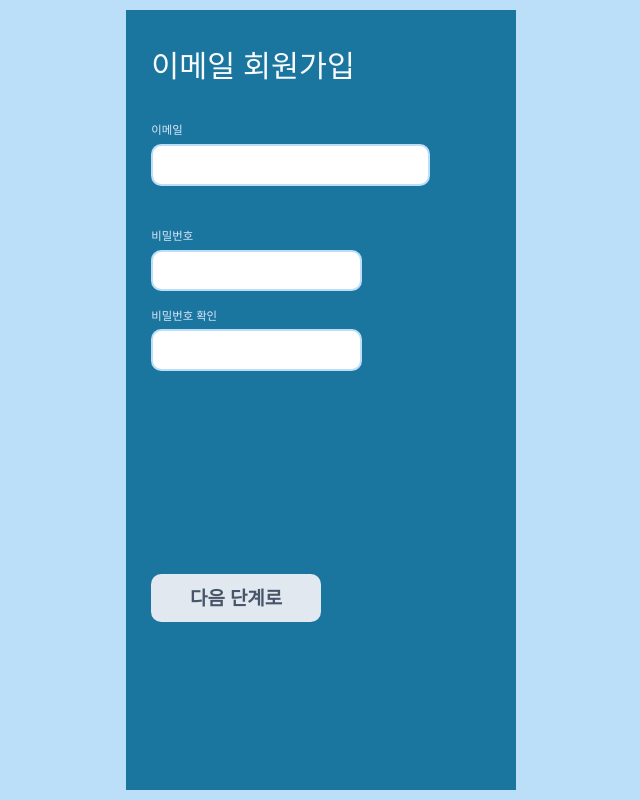
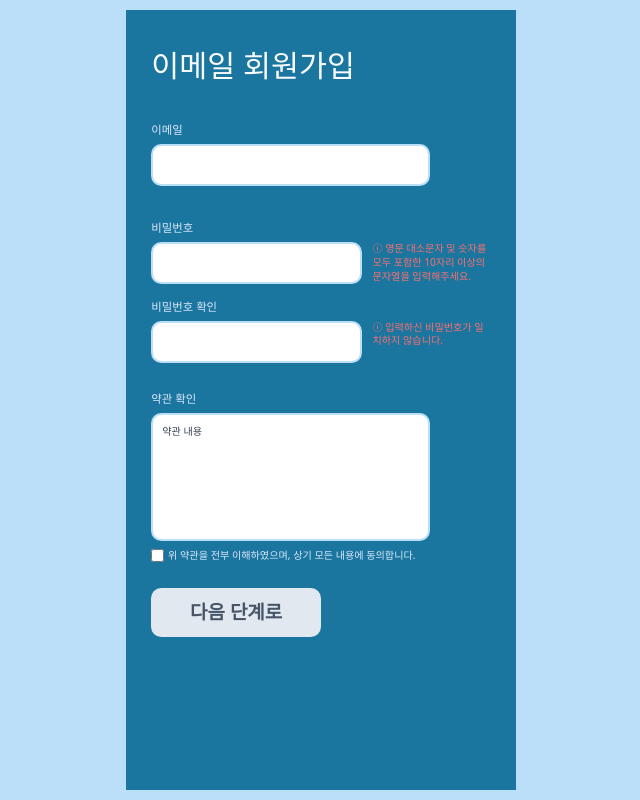
Before and after one commit to kosta-donana/luce-vita-client, a React (Vite) app: page /signup in a window 1280 px wide. Shown: the whole page, without its empty margins (319-959 px from the left). Built offline with nearby package versions, Linux system fonts and the light colour scheme.

Commit message:
feat: 약관 확인 항목 추가

```diff
--- a/src/components/travel-detail/TravelBasics.tsx
+++ b/src/components/travel-detail/TravelBasics.tsx
@@ -36,7 +36,6 @@ export const TravelBasics: React.FC<TravelBasicsProps> = (props) => {
       </TravelArticle>
       <TravelArticle margin="mt-6" fontSize="text-xl" title="메모" titleColor={titleColor}>
         <textarea
-          id="memo"
           className="p-2.5 w-full text-neutral-700 rounded-xl border-2 border-primary-100"
           rows={5}
           readOnly
--- a/src/pages/SignUp.tsx
+++ b/src/pages/SignUp.tsx
@@ -23,28 +23,42 @@ export function SignUp() {
         {/* 이메일 입력란 */}
         <InputItem required type="email" margin="mr-24" name="email" title="이메일" />
         {/* 비밀번호 입력란 */}
-        <div className="mt-14 flex gap-x-4">
+        <div className="mt-11 flex">
           <InputItem required type="password" name="password" title="비밀번호" />
-          <p
-            id="password_warning"
-            className="w-5/12 text-red-400 font-medium leading-snug invisible"
-          >
+          <p id="password_warning" className="ml-4 w-5/12 text-red-400 font-medium leading-snug ">
             <br />
             <br />ⓘ 영문 대소문자 및 숫자를 모두 포함한 10자리 이상의 문자열을 입력해주세요.
           </p>
         </div>
         {/* 비밀번호 확인 입력란 */}
-        <div className="mt-4 flex gap-x-4">
+        <div className="mt-3.5 flex">
           <InputItem type="password" name="passwordConfirm" title="비밀번호 확인" />
           <p
             id="password_confirm_warning"
-            className="w-5/12 text-red-400 font-medium leading-snug invisible"
+            className="ml-4 w-5/12 text-red-400 font-medium leading-snug "
           >
             <br />
             <br />ⓘ 입력하신 비밀번호가 일치하지 않습니다.
           </p>
         </div>
-        <Button type="submit" margin="mt-80" bgColor="bg-slate-200" textColor="text-slate-600">
+        {/* 약관 확인 */}
+        <section className="mr-24 mt-11">
+          <h1 className="my-2 text-primary-100 text-lg">약관 확인</h1>
+          <textarea
+            className="p-3.5 w-full text-gray-700 rounded-2xl border-2 border-primary-200 resize-none"
+            rows={7}
+            readOnly
+          >
+            약관 내용
+          </textarea>
+          <label className="mt-1 flex items-center">
+            <input type="checkbox" name="termsCheck" />
+            <p className="ml-1.5 text-primary-100">
+              위 약관을 전부 이해하였으며, 상기 모든 내용에 동의합니다.
+            </p>
+          </label>
+        </section>
+        <Button type="submit" margin="mt-10" bgColor="bg-slate-200" textColor="text-slate-600">
           다음 단계로
         </Button>
       </form>
```
